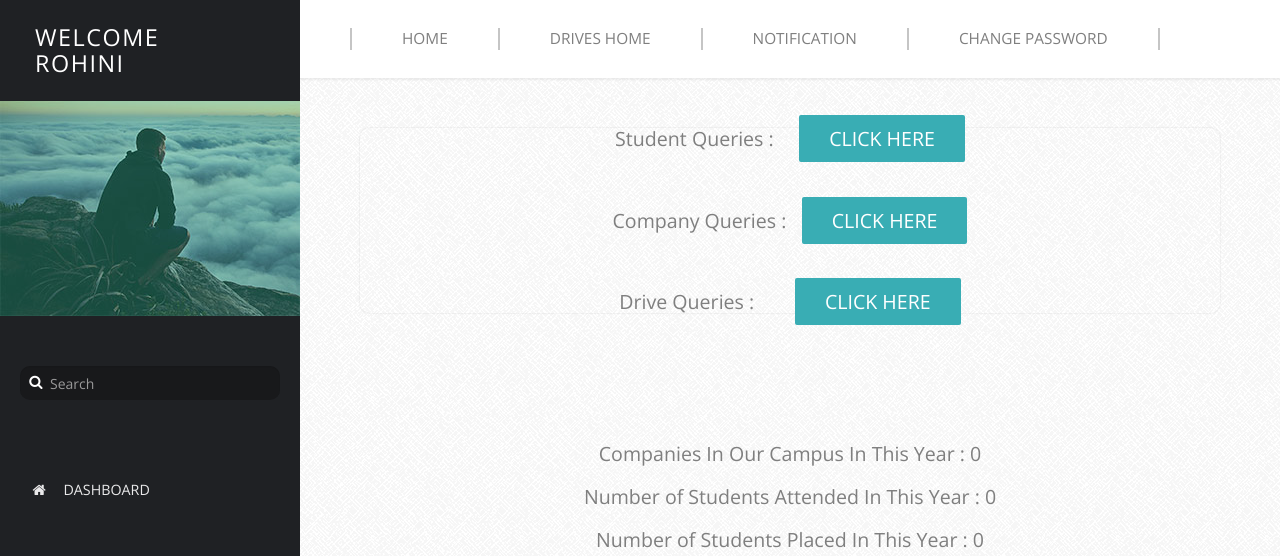
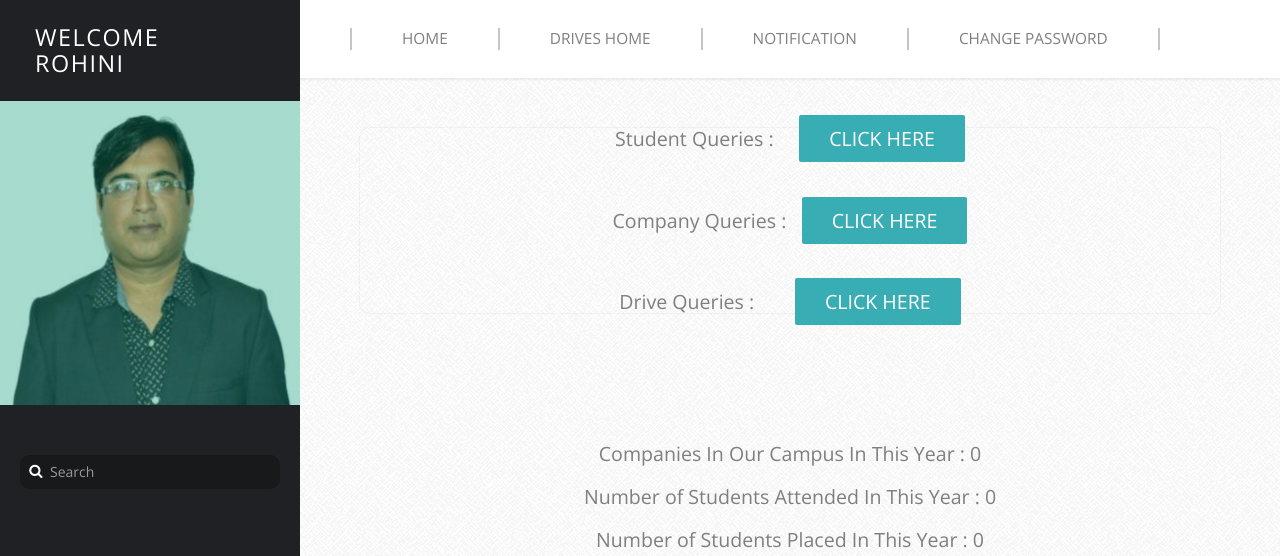
Before and after one commit to bethelthomas/website, a PHP site: page /Profilers/PProfile/queries.php in a window 1280 px wide. Shown: the top 556 px of the page. Run offline with PHP 8.4, Linux system fonts and the light colour scheme; a user stored in the database is signed in; data comes from the database, SQL or seed files in the repository; data that the repository does not hold is empty.

Commit message:
Update queries.php

```diff
--- a/Profilers/PProfile/queries.php
+++ b/Profilers/PProfile/queries.php
@@ -43,7 +43,7 @@
 		  ?>
         </header>
         <div class="profile-photo-container">
-          <img src="images/profile-photo.jpg" alt="Profile Photo" class="img-responsive">
+          <img src="images/tpo.PNG" alt="Profile Photo" class="img-responsive">
           <div class="profile-photo-overlay"></div>
         </div>
         <!-- Search box -->
```
